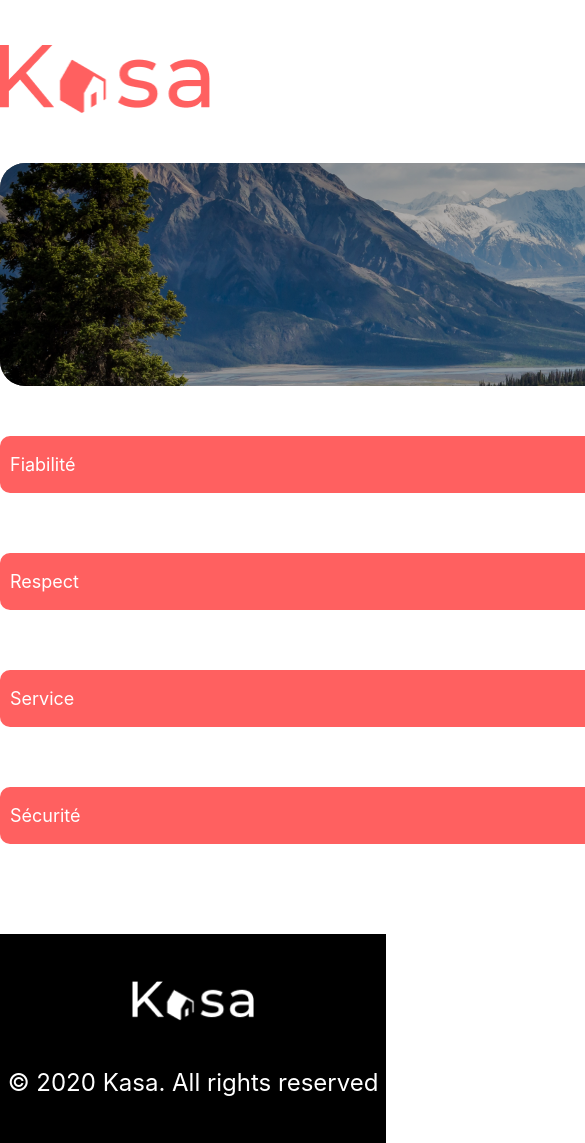
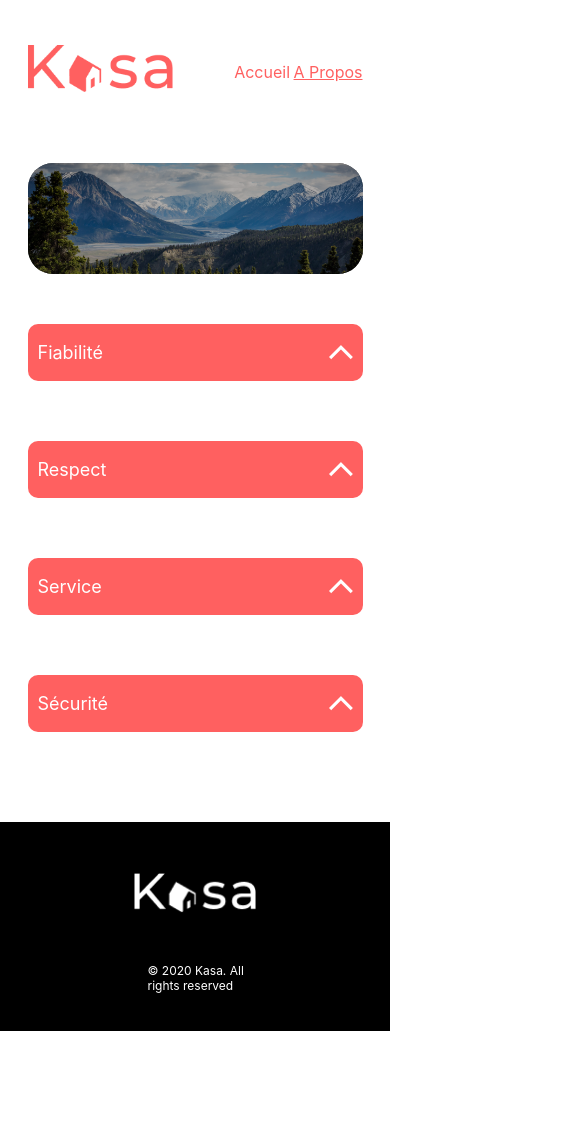
Before and after one commit to greglal/P11-Kasa, a React (Create React App) app in the folder kasa/: page /about in a window 390 px wide. Shown: the top 1143 px of the page, 585 px wide, since content can reach past the window. After the commit the page ends 1031 px from the top, so only its background shows below. Built offline with nearby package versions, Linux system fonts and the light colour scheme.

Commit message:
working on responsive

```diff
--- a/kasa/src/Components/Card/card.jsx
+++ b/kasa/src/Components/Card/card.jsx
@@ -2,7 +2,7 @@ import {useParams} from 'react-router-dom'
 import {anounces} from '../../Datas/Anounces'
 import Collapse from '../../Components/Collapse/collapse'
 import Carousel from '../../Components/Carousel/carousel'
-import { FontAwesomeIcon } from '@fortawesome/react-fontawesome'
+import {FontAwesomeIcon} from '@fortawesome/react-fontawesome'
 import  {faStar} from '@fortawesome/free-solid-svg-icons'
 
 import '../../Styles/Card.css'
--- a/kasa/src/Components/Rating/rating.jsx
+++ /dev/null
@@ -1,5 +0,0 @@
-import '../../Styles/Rating.css'
-
-export default function Rating(rating) {
-
-}
--- a/kasa/src/Pages/Home/index.jsx
+++ b/kasa/src/Pages/Home/index.jsx
@@ -2,7 +2,7 @@ import BanniereAcc from "../../Components/HomeBanner/homeBanner";
 import '../../Styles/Home.css'
 import AnounceSection from "../../Components/Announces/anounces";
 export default function Accueil(){
-    return <div>
+    return <div className="home">
         <BanniereAcc />
         <AnounceSection />
     </div>
--- a/kasa/src/Styles/About.css
+++ b/kasa/src/Styles/About.css
@@ -1,8 +1,15 @@
 .principes{
-    width: 1240px;
+    max-width: 1240px;
     margin: 50px auto;
 }
 
 .principe{
-    width: 1240px;
+    max-width: 1240px;
 }
+
+@media (max-width: 650px){
+    .principes{
+        width: 335px;
+    }
+
+}
--- a/kasa/src/Styles/Anounces.css
+++ b/kasa/src/Styles/Anounces.css
@@ -2,8 +2,7 @@
     width: 1240px;
     background-color: #F6F6F6;
     border-radius:25px;
-    margin: auto;
-    margin-top: 50px;
+    margin: 50px auto;
     display: flex;
     flex-direction: row;
     flex-wrap: wrap;
@@ -46,3 +45,29 @@
 .card-link{
     text-decoration: none;
 }
+
+@media (max-width: 650px){
+    .Kasa-anounces{
+        width: 335px;
+    }
+
+    .anounce{
+        width: 335px;
+        height: 255px;
+        padding: 0;
+        margin-bottom: 20px;
+    }
+
+
+    .bg-anounce{
+        width: 335px;
+        height: 255px;
+    }
+
+    .anounce-cover{
+        width: 335px;
+        height: 255px;
+
+    }
+
+}
--- a/kasa/src/Styles/Error.css
+++ b/kasa/src/Styles/Error.css
@@ -1,5 +1,5 @@
 .error{
-    width: 1240px;
+    max-width: 1240px;
     margin: auto;
 }
 
@@ -21,7 +21,7 @@
 }
 
 .return-home{
-    width: 1240px;
+    max-width: 1240px;
     height: 26px;
     margin: 150px auto;
     text-align: center;
@@ -30,3 +30,28 @@
 .return-home a{
     color: #FF6060;
 }
+
+@media (max-width: 650px){
+    .error{
+        width: 335px;
+    }
+
+    .code-error{
+         width: 198px;
+        height: 99px;
+        font-size: 96px;
+        margin: 75px auto;
+    }
+
+    .oups{
+        width: 260px;
+        font-size: 18px;
+        text-align: center;
+        margin: 100px auto;
+    }
+
+    .return-home{
+        width: 221px;
+        margin: 100px auto;
+    }
+}
--- a/kasa/src/Styles/Footer.css
+++ b/kasa/src/Styles/Footer.css
@@ -1,11 +1,13 @@
 .kasa-footer{
-    width:99vw;
+    width: 100%;
     height: 209px;
     background-color: #000000;
     display: flex;
     flex-direction: column;
     justify-content:space-evenly;
-    margin-top: 30px;
+    margin: auto;
+    position: relative;
+    bottom:0;
 }
 
 .kasa-footer img{
@@ -21,3 +23,11 @@
     font-size: 24px;
     margin-top: 25px;
 }
+
+@media (max-width: 650px){
+    .kasa-footer p{
+        width: 115px;
+        font-size: 12px;
+        margin-left: 20px;
+    }
+}
--- a/kasa/src/Styles/Header.css
+++ b/kasa/src/Styles/Header.css
@@ -1,7 +1,7 @@
 .kasa-header{
     display: flex;
     justify-content:space-between;
-    width: 1240px;
+    max-width: 1240px;
     height: 68px;
     margin: auto;
 }
@@ -14,7 +14,7 @@
 .kasa-nav{
     display: flex;
     justify-content:space-between;
-    width : 309px;
+    max-width : 309px;
     height : 34px;
     margin-top: 17px;
 }
@@ -37,3 +37,19 @@
     color: #FF6060;
     text-decoration: underline;
 }
+
+@media (max-width: 650px){
+
+    .kasa-header{
+        width: 335px;
+    }
+
+    .kasa-logo{
+        height: 47px;
+        width: 145px;
+    }
+
+    .kasa-nav{
+        width: 145px;
+    }
+}
--- a/kasa/src/Styles/Home.css
+++ b/kasa/src/Styles/Home.css
@@ -1,7 +1,12 @@
+.home{
+    max-width:1240px;
+    margin: auto;
+}
+
 .ban {
     background: rgba(0, 0, 0);
     border-radius: 25px;
-    width: 1240px;
+    max-width: 1240px;
     height: 223px;
     margin: 50px auto;
 }
@@ -19,8 +24,31 @@
     color:#FFFFFF;
     text-align: center;
     font-size: 48px;
-    top : 87px;
-    left : 50px;
+    top : 75px;
+    /*left : 50px;*/
     position: relative;
     z-index:2;
 }
+
+@media (max-width: 650px){
+    .home{
+        width: 335px;
+    }
+    .ban{
+        width: 335px;
+        height: 111px;
+    }
+
+    .banniere{
+        width: 335px;
+        height: 111px;
+    }
+
+    .title {
+        font-size: 24px;
+        top: 40px;
+        word-wrap: break-word;
+        text-align: left;
+        margin-left: 10px;
+    }
+}
```
Also changed, not shown: kasa/src/Styles/index.css (line endings or trailing spaces).
